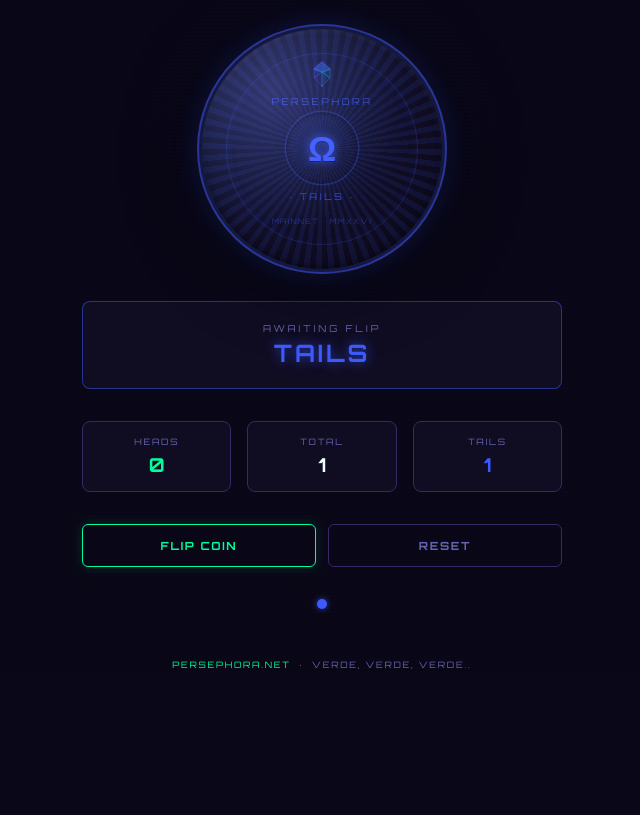
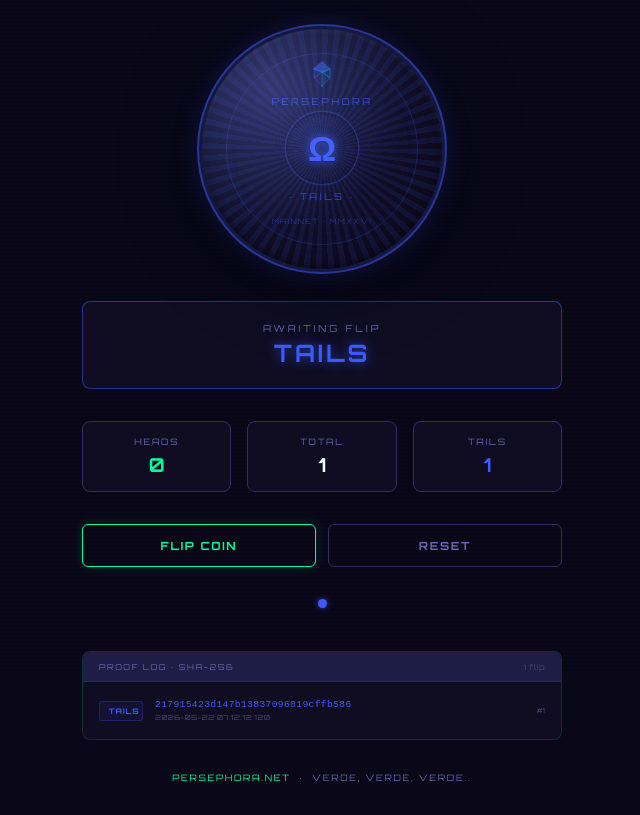
Before and after one commit to PersephoraNet/Coin-Flip, a plain HTML site: page index.html in a window 1280 px wide. Both pictures are taken after a click on the button "FLIP COIN". Shown: the part 127-942 px from the top of the page, without its empty margins (318-958 px from the left). Before the commit the page ends 829 px from the top, so only its background shows below. Drawn offline with Linux system fonts and the light colour scheme.

Commit message:
feat: SHA-256 proof log — timestamp + passphrase per flip

```diff
--- a/index.html
+++ b/index.html
@@ -423,24 +423,134 @@
       border-color: var(--muted);
     }
 
-    /* History */
+    /* History dots */
     .history-row {
       display: flex;
       flex-wrap: wrap;
       gap: 0.4rem;
       justify-content: center;
-      min-height: 28px;
+      min-height: 20px;
       width: 100%;
     }
 
-    .history-dot {
-      width: 10px;
-      height: 10px;
-      border-radius: 50%;
+    .history-dot { width: 9px; height: 9px; border-radius: 50%; }
+    .history-dot.h { background: var(--accent); box-shadow: 0 0 6px rgba(0,255,156,0.7); }
+    .history-dot.t { background: var(--blue);   box-shadow: 0 0 6px rgba(61,90,254,0.7); }
+
+    /* Flip log */
+    .flip-log {
+      width: 100%;
+      background: var(--void);
+      border: 1px solid rgba(0,255,156,0.14);
+      border-radius: 8px;
+      overflow: hidden;
     }
 
-    .history-dot.h { background: var(--accent); box-shadow: 0 0 6px rgba(0,255,156,0.7); }
-    .history-dot.t { background: var(--blue);   box-shadow: 0 0 6px rgba(61,90,254,0.7); }
+    .flip-log-header {
+      display: flex;
+      align-items: center;
+      justify-content: space-between;
+      padding: 0.6rem 1rem;
+      background: var(--surface);
+      border-bottom: 1px solid rgba(0,255,156,0.10);
+    }
+
+    .flip-log-title {
+      font-family: 'Orbitron', sans-serif;
+      font-size: 0.5rem;
+      letter-spacing: 0.2em;
+      color: var(--muted);
+      text-transform: uppercase;
+    }
+
+    .flip-log-count {
+      font-family: 'Orbitron', sans-serif;
+      font-size: 0.48rem;
+      letter-spacing: 0.1em;
+      color: var(--dim, #4a4870);
+    }
+
+    .flip-log-body {
+      max-height: 200px;
+      overflow-y: auto;
+      padding: 0.5rem 0;
+      scrollbar-width: thin;
+      scrollbar-color: var(--border) transparent;
+    }
+
+    .flip-log-body::-webkit-scrollbar { width: 3px; }
+    .flip-log-body::-webkit-scrollbar-thumb { background: var(--border); border-radius: 2px; }
+
+    .flip-log-empty {
+      font-family: 'Orbitron', sans-serif;
+      font-size: 0.5rem;
+      letter-spacing: 0.15em;
+      color: var(--dim, #4a4870);
+      text-align: center;
+      padding: 1.2rem;
+    }
+
+    .log-entry {
+      display: grid;
+      grid-template-columns: auto 1fr auto;
+      align-items: center;
+      gap: 0.75rem;
+      padding: 0.55rem 1rem;
+      border-bottom: 1px solid rgba(55,41,99,0.25);
+      transition: background 0.15s;
+    }
+
+    .log-entry:last-child { border-bottom: none; }
+    .log-entry:hover { background: rgba(30,29,69,0.4); }
+
+    .log-badge {
+      font-family: 'Orbitron', sans-serif;
+      font-size: 0.48rem;
+      font-weight: 700;
+      letter-spacing: 0.12em;
+      padding: 0.25rem 0.55rem;
+      border-radius: 3px;
+      text-transform: uppercase;
+      width: 44px;
+      text-align: center;
+      flex-shrink: 0;
+    }
+
+    .log-badge.h { color: var(--accent); background: rgba(0,255,156,0.08); border: 1px solid rgba(0,255,156,0.25); }
+    .log-badge.t { color: var(--blue);   background: rgba(61,90,254,0.08); border: 1px solid rgba(61,90,254,0.25); }
+
+    .log-meta {
+      display: flex;
+      flex-direction: column;
+      gap: 0.18rem;
+      min-width: 0;
+    }
+
+    .log-passphrase {
+      font-family: 'Courier New', monospace;
+      font-size: 0.6rem;
+      color: var(--accent);
+      white-space: nowrap;
+      overflow: hidden;
+      text-overflow: ellipsis;
+      letter-spacing: 0.04em;
+    }
+
+    .log-badge.t ~ .log-meta .log-passphrase { color: var(--blue); }
+
+    .log-timestamp {
+      font-family: 'Orbitron', sans-serif;
+      font-size: 0.44rem;
+      letter-spacing: 0.08em;
+      color: var(--dim, #4a4870);
+    }
+
+    .log-index {
+      font-family: 'Orbitron', sans-serif;
+      font-size: 0.44rem;
+      color: var(--dim, #4a4870);
+      flex-shrink: 0;
+    }
 
     /* Footer */
     footer {
@@ -564,6 +674,17 @@
 
     <div class="history-row" id="history" aria-label="Flip history"></div>
 
+    <!-- Flip log -->
+    <div class="flip-log" role="log" aria-label="Flip history log" aria-live="polite">
+      <div class="flip-log-header">
+        <span class="flip-log-title">Proof Log · SHA-256</span>
+        <span class="flip-log-count" id="logCount">0 flips</span>
+      </div>
+      <div class="flip-log-body" id="flipLog">
+        <div class="flip-log-empty" id="logEmpty">No flips yet — awaiting input</div>
+      </div>
+    </div>
+
     <footer>
       <a href="https://persephora.net" target="_blank" rel="noopener">persephora.net</a>
       &nbsp;·&nbsp; Verde, Verde, Verde..
@@ -571,7 +692,7 @@
   </div>
 
   <script>
-    let heads = 0, tails = 0, flipping = false;
+    let heads = 0, tails = 0, flipping = false, flipCount = 0;
     const coin      = document.getElementById('coin');
     const btn       = document.getElementById('flipBtn');
     const result    = document.getElementById('resultValue');
@@ -580,6 +701,22 @@
     const headsEl   = document.getElementById('headsCount');
     const tailsEl   = document.getElementById('tailsCount');
     const totalEl   = document.getElementById('totalCount');
+    const flipLog   = document.getElementById('flipLog');
+    const logEmpty  = document.getElementById('logEmpty');
+    const logCount  = document.getElementById('logCount');
+
+    async function sha256(message) {
+      const msgBuffer = new TextEncoder().encode(message);
+      const hashBuffer = await crypto.subtle.digest('SHA-256', msgBuffer);
+      const hashArray = Array.from(new Uint8Array(hashBuffer));
+      return hashArray.map(b => b.toString(16).padStart(2, '0')).join('');
+    }
+
+    function formatTimestamp(d) {
+      const pad = n => String(n).padStart(2, '0');
+      return `${d.getFullYear()}-${pad(d.getMonth()+1)}-${pad(d.getDate())} `
+           + `${pad(d.getHours())}:${pad(d.getMinutes())}:${pad(d.getSeconds())}.${String(d.getMilliseconds()).padStart(3,'0')}`;
+    }
 
     function flip() {
       if (flipping) return;
@@ -587,6 +724,9 @@
       btn.disabled = true;
 
       const isHeads = Math.random() < 0.5;
+      const seed = crypto.getRandomValues(new Uint8Array(16));
+      const seedHex = Array.from(seed).map(b => b.toString(16).padStart(2,'0')).join('');
+      const ts = new Date();
       const extraSpins = (Math.floor(Math.random() * 3) + 3) * 360;
       const finalAngle = isHeads ? extraSpins : extraSpins + 180;
 
@@ -596,9 +736,14 @@
       void coin.offsetWidth;
       coin.classList.add('flipping');
 
-      setTimeout(() => {
+      setTimeout(async () => {
         coin.classList.remove('flipping');
         coin.style.transform = `rotateY(${finalAngle}deg)`;
+
+        const outcome = isHeads ? 'HEADS' : 'TAILS';
+        const passInput = `${outcome}:${ts.toISOString()}:${seedHex}`;
+        const hash = await sha256(passInput);
+        const passphrase = hash.slice(0, 32);
 
         if (isHeads) {
           heads++;
@@ -615,11 +760,27 @@
         headsEl.textContent = heads;
         tailsEl.textContent = tails;
         totalEl.textContent = heads + tails;
+        flipCount++;
+        logCount.textContent = `${flipCount} flip${flipCount !== 1 ? 's' : ''}`;
 
+        // history dot
         const dot = document.createElement('div');
         dot.className = 'history-dot ' + (isHeads ? 'h' : 't');
-        dot.title = isHeads ? 'Heads' : 'Tails';
+        dot.title = outcome;
         history.appendChild(dot);
+
+        // log entry
+        if (logEmpty) logEmpty.remove();
+        const entry = document.createElement('div');
+        entry.className = 'log-entry';
+        entry.innerHTML = `
+          <span class="log-badge ${isHeads ? 'h' : 't'}">${outcome}</span>
+          <div class="log-meta">
+            <span class="log-passphrase">${passphrase}</span>
+            <span class="log-timestamp">${formatTimestamp(ts)}</span>
+          </div>
+          <span class="log-index">#${flipCount}</span>`;
+        flipLog.prepend(entry);
 
         flipping = false;
         btn.disabled = false;
@@ -627,15 +788,17 @@
     }
 
     function reset() {
-      heads = 0; tails = 0;
+      heads = 0; tails = 0; flipCount = 0;
       headsEl.textContent = '0';
       tailsEl.textContent = '0';
       totalEl.textContent = '0';
+      logCount.textContent = '0 flips';
       result.textContent = '—';
       result.className = 'result-value idle';
       panel.className = 'result-panel';
       coin.style.transform = '';
       history.innerHTML = '';
+      flipLog.innerHTML = '<div class="flip-log-empty" id="logEmpty">No flips yet — awaiting input</div>';
     }
   </script>
 </body>
```
